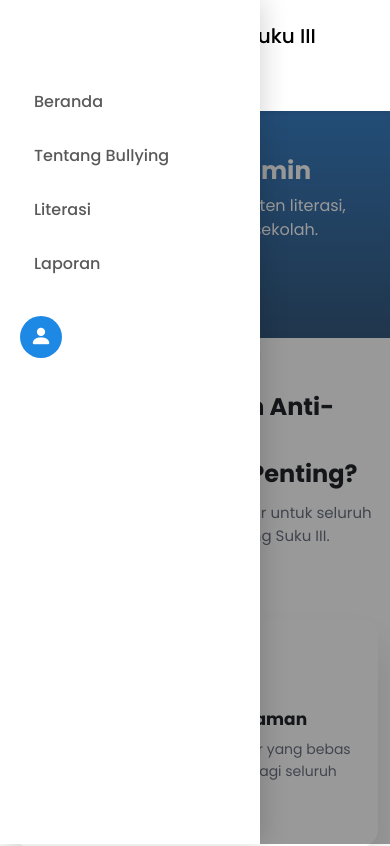
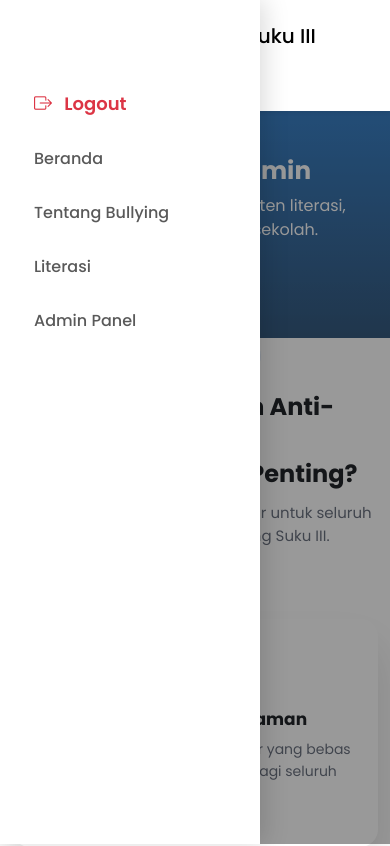
Before and after one commit to Mhanggakusuma/literasi-bullying, a Django app: page /dashboard/admin/ in a window 390 px wide, after a click that opens the changed part. Shown: the top 846 px of the page. Run offline with Django 5.2, Linux system fonts and the light colour scheme; a user stored in the database is signed in; tables that the repository leaves empty hold one stand-in row (values such as "Sample post").

Commit message:
feat(ui/navbar): mobile drawer navbar for public and dashboard

```diff
--- a/templates/base.html
+++ b/templates/base.html
@@ -46,32 +46,58 @@
     <div class="collapse navbar-collapse" id="navbarDashboard">
       <ul class="navbar-nav ms-auto align-items-lg-center gap-lg-3">
 
-        <li class="nav-item">
-          <a class="nav-link" href="#">Beranda</a>
+        <!-- ===== LOGOUT (PALING ATAS - MOBILE ONLY) ===== -->
+        <li class="nav-item d-lg-none">
+          <a class="nav-link text-danger fw-semibold"
+             href="{% url 'logout' %}">
+            <i class="bi bi-box-arrow-right me-2"></i> Logout
+          </a>
         </li>
 
+        <!-- ===== BERANDA ===== -->
+        <li class="nav-item">
+          {% if user.profile.role == "siswa" %}
+            <a class="nav-link" href="{% url 'dashboard_siswa' %}">Beranda</a>
+          {% elif user.profile.role == "gurubk" %}
+            <a class="nav-link" href="{% url 'dashboard_guru' %}">Beranda</a>
+          {% elif user.profile.role == "admin" %}
+            <a class="nav-link" href="{% url 'dashboard_admin' %}">Beranda</a>
+          {% endif %}
+        </li>
+
+        <!-- ===== TENTANG BULLYING ===== -->
         <li class="nav-item">
           <a class="nav-link" href="{% url 'tentang_bullying_login' %}">
             Tentang Bullying
           </a>
         </li>
 
+        <!-- ===== LITERASI ===== -->
         <li class="nav-item">
           <a class="nav-link" href="{% url 'konten_index' %}">
             Literasi
           </a>
         </li>
 
-        <li class="nav-item">
-          <a class="nav-link" href="{% url 'laporan_home' %}">
-            Laporan
-          </a>
-        </li>
+        <!-- ===== LAPORAN (ROLE) ===== -->
+        {% if user.profile.role == "siswa" %}
+          <li class="nav-item">
+            <a class="nav-link" href="{% url 'laporan_home' %}">Laporan</a>
+          </li>
+        {% elif user.profile.role == "gurubk" %}
+          <li class="nav-item">
+            <a class="nav-link" href="{% url 'bk_dashboard' %}">Laporan</a>
+          </li>
+        {% elif user.profile.role == "admin" %}
+          <li class="nav-item">
+            <a class="nav-link" href="{% url 'admin:index' %}">Admin Panel</a>
+          </li>
+        {% endif %}
 
-        <!-- PROFILE -->
-        <li class="nav-item dropdown mt-2 mt-lg-0">
+        <!-- ===== PROFILE (DESKTOP ONLY) ===== -->
+        <li class="nav-item dropdown d-none d-lg-block">
           <a class="nav-link p-0" href="#" role="button"
-             data-bs-toggle="dropdown">
+             data-bs-toggle="dropdown" aria-expanded="false">
             <div class="profile-avatar">
               <i class="bi bi-person-fill"></i>
             </div>
```
